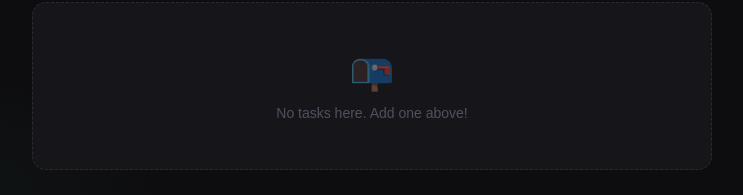
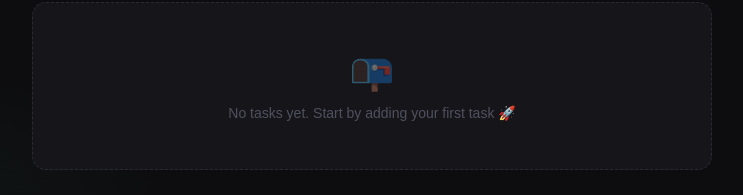
Before and after one commit to sushashwat/Task-Flow, a React (Vite) app: page / in a window 1280 px wide. Shown: the part 436-631 px from the top of the page, without its empty margins (268-1011 px from the left). Built offline with nearby package versions, Linux system fonts and the light colour scheme.

Commit message:
improve empty state message UX

```diff
--- a/src/App.jsx
+++ b/src/App.jsx
@@ -1,6 +1,7 @@
 import { useState } from 'react';
 import Header from './components/Header';
 import ToDoList from './components/ToDoList';
+import { useEffect } from 'react';
 
 // Utility: generate a unique id for each task
 function generateId() {
@@ -17,6 +18,16 @@ function App() {
 
   // State: active filter tab
   const [filter, setFilter] = useState('all'); // 'all' | 'active' | 'completed'
+
+  useEffect(() => {
+    const saved = localStorage.getItem('todos');
+    if (saved) setTodos(JSON.parse(saved));
+  }, []);
+
+
+  useEffect(() => {
+    localStorage.setItem('todos', JSON.stringify(todos));
+  }, [todos]);
 
   // ── Event Handlers ──────────────────────────────────────────────
 
--- a/src/components/ToDoList.jsx
+++ b/src/components/ToDoList.jsx
@@ -6,7 +6,7 @@ function ToDoList({ todos, onToggle, onDelete, onEdit }) {
     return (
       <div className="todo-empty">
         <div className="todo-empty-icon">📭</div>
-        <p>No tasks here. Add one above!</p>
+        <p>No tasks yet. Start by adding your first task 🚀</p>
       </div>
     );
   }
```
